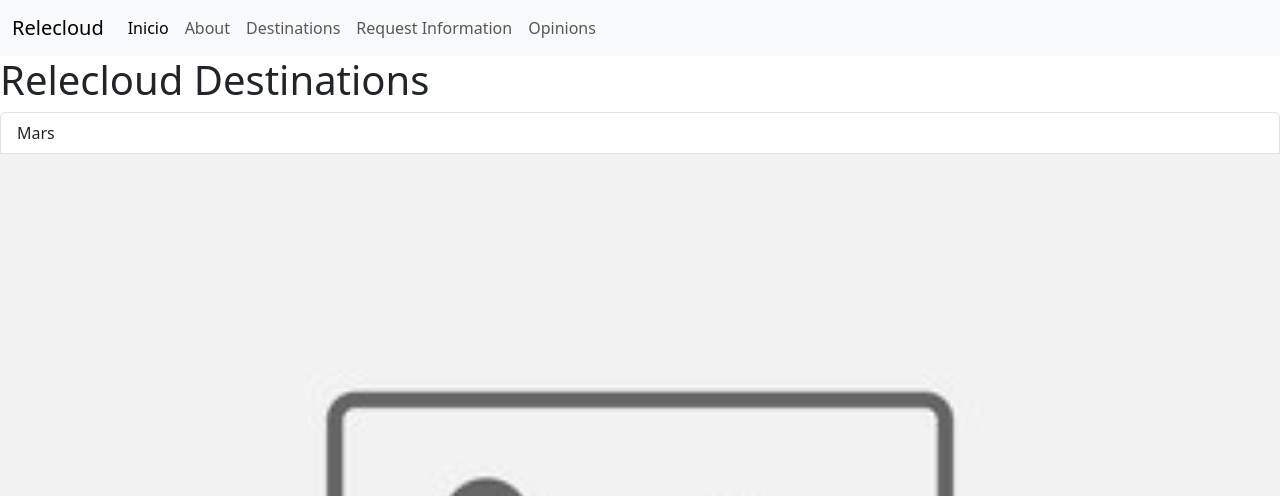
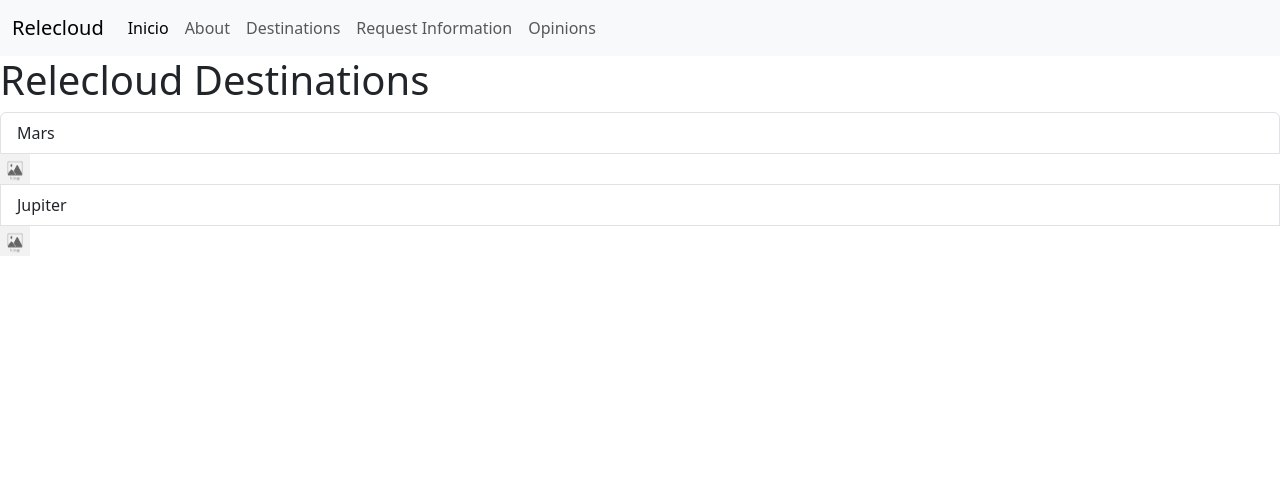
Before and after one commit to AlfonsoMZ23/Grupo8_Relecloud, a Django app: page /destinations in a window 1280 px wide. Shown: the top 496 px of the page. After the commit the page ends 253 px from the top, so only its background shows below. Run offline with Django 4.2, Linux system fonts and the light colour scheme; data comes from the database, SQL or seed files in the repository.

Commit message:
Imagenes destinations.html

```diff
--- a/relecloud/templates/destinations.html
+++ b/relecloud/templates/destinations.html
@@ -12,7 +12,7 @@ Relecloud - Destinations
         <a class="list-group-item list-group-item-action" href="{% url 'destination_detail' destination.id %}">
             {{ destination }}
         </a>
-        <img src="{{ destination.image.url }}">
+        <img src="{{ destination.image.url }}" alt="{{ destination.name }}" style="width: 30px; height: 30px;">
     {% endfor %}
     </ul>
 {% endblock content %}
```
